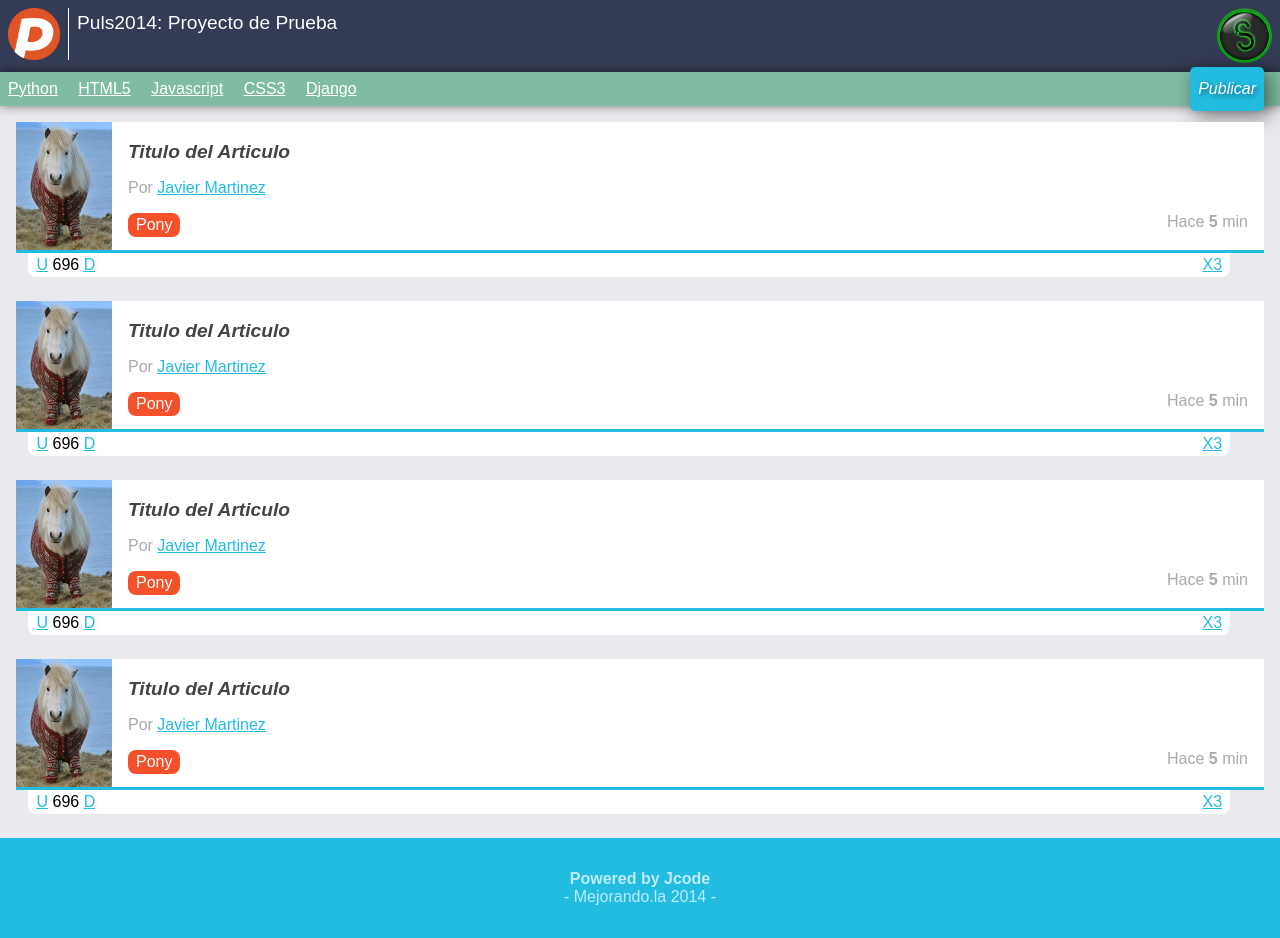
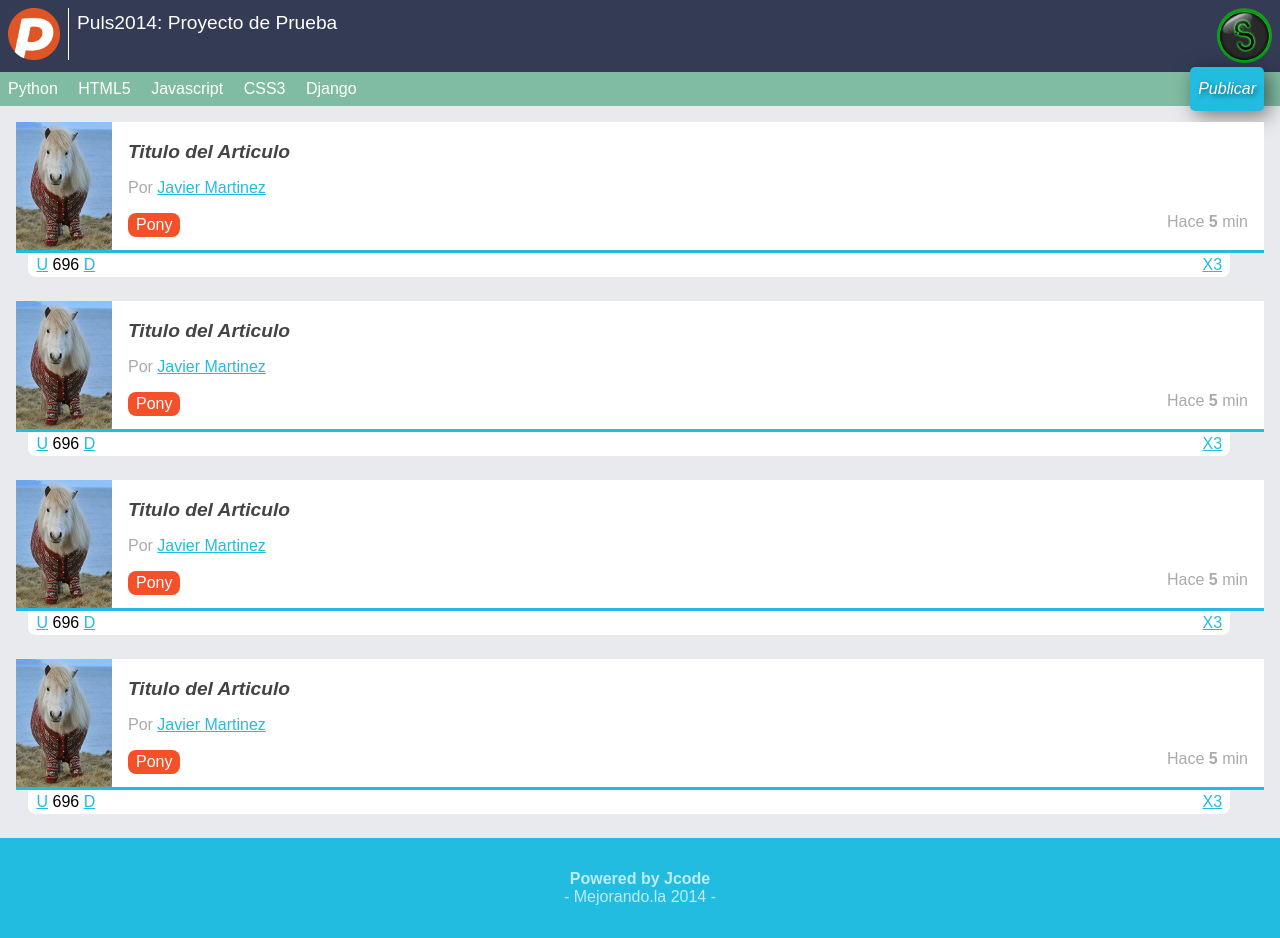
Before and after one commit to Javierski/Puls4, a plain HTML site: page index.html in a window 1280 px wide. Drawn offline with Linux system fonts and the light colour scheme.

Commit message:
Ajustes de Estilo

```diff
--- a/estilos.css
+++ b/estilos.css
@@ -58,7 +58,7 @@ header #logo img{
 }
 nav{
 	background: #80BCA3;
-	box-shadow: rgba(0,0,0,0.5) 0px 0px 10px;
+	/*box-shadow: rgba(0,0,0,0.5) 0px 0px 10px;*/
 	padding: 0 0.5em;
 	position: relative;
 }
@@ -89,6 +89,7 @@ nav ul li a{
 	color: white;
 	display: block;
 	padding: 0.5em 0;
+	text-decoration: none;
 }
 #contenido{
 	margin: 1em;
```
